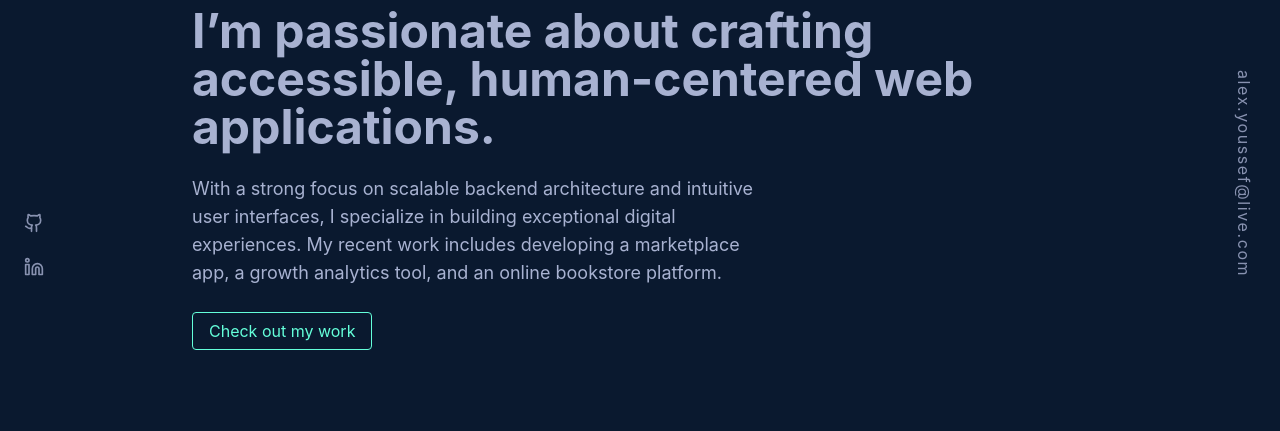
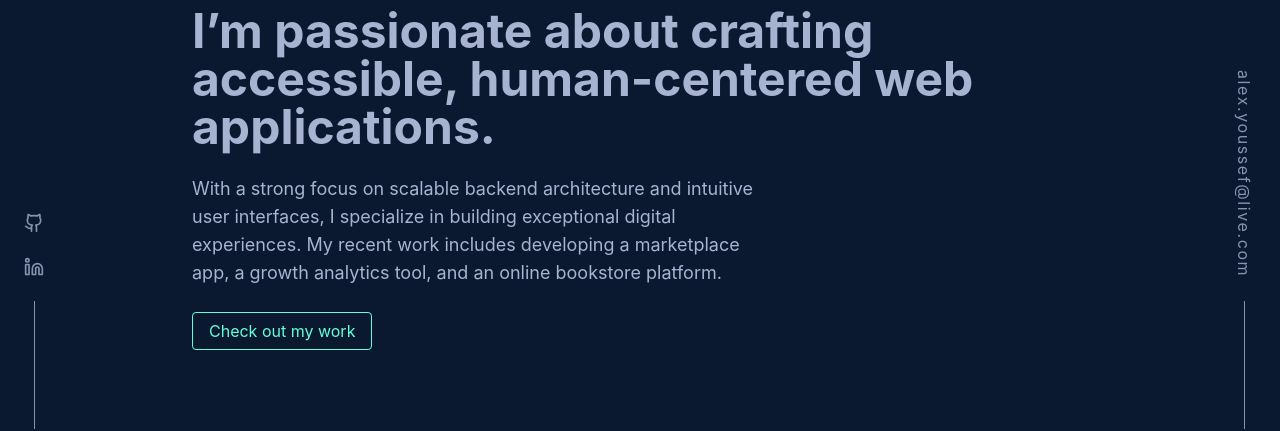
Before and after one commit to AlexBuildsLTS/Curriculum-vitae, a React (Vite) app: page / in a window 1280 px wide. Shown: the part 371-802 px from the top of the page. Built offline with nearby package versions, Linux system fonts and the light colour scheme.

Commit message:
Integrate MeetingCalendar component into App

```diff
--- a/src/App.tsx
+++ b/src/App.tsx
@@ -1,9 +1,12 @@
+// src/App.tsx
+
 import { useState } from 'react';
 import Navbar from './components/Navbar';
 import Hero from './components/Hero';
 import About from './components/About';
 import Skills from './components/Skills';
 import Projects from './components/Projects';
+import MeetingCalendar from './components/MeetingCalendar';
 import Contact from './components/Contact';
 import Footer from './components/Footer';
 import * as Icons from 'lucide-react';
@@ -20,13 +23,14 @@ function App() {
         <About />
         <Skills />
         <Projects />
+        <MeetingCalendar /> {/* Newly Added Component */}
         <Contact />
       </main>
 
       <Footer />
 
       {/* Social Links */}
-      <div className="fixed left-6 bottom-0 hidden lg:flex flex-col items-center gap-6 after:content-[''] after:w-[1px] after:h-32 after:bg-[var(--slate)]">
+      <div className="fixed left-6 bottom-0 hidden lg:flex flex-col items-center gap-6 after:content-[''] after:w-[1px] after:h-32 after:bg-slate">
         <a href="https://github.com/AlexBuildsLTS" target="_blank" rel="noopener noreferrer" className="nav-link">
           <Icons.Github size={20} />
         </a>
@@ -36,7 +40,7 @@ function App() {
       </div>
 
       {/* Email */}
-      <div className="fixed right-6 bottom-0 hidden lg:flex flex-col items-center gap-6 after:content-[''] after:w-[1px] after:h-32 after:bg-[var(--slate)]">
+      <div className="fixed right-6 bottom-0 hidden lg:flex flex-col items-center gap-6 after:content-[''] after:w-[1px] after:h-32 after:bg-slate">
         <a href="mailto:alex.youssef@live.com" className="nav-link vertical-text">alex.youssef@live.com</a>
       </div>
     </div>
```
